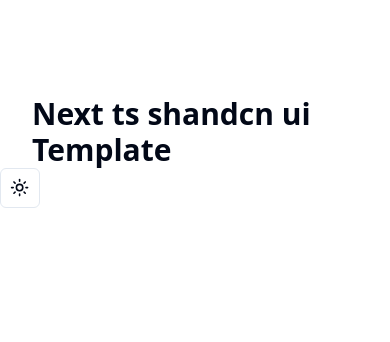
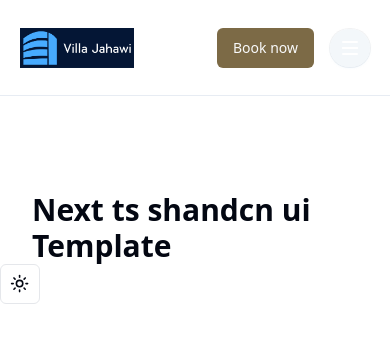
Before and after one commit to mcwachira/Villajahawi-2.0, a Next.js app: page / in a window 390 px wide. Shown: the top 342 px of the page. Built offline with nearby package versions, Linux system fonts and the light colour scheme.

Commit message:
Chore:Created the Navbar

```diff
--- a/package.json
+++ b/package.json
@@ -20,6 +20,7 @@
     "@sanity/vision": "^3.32.0",
     "class-variance-authority": "^0.7.0",
     "clsx": "^2.1.0",
+    "framer-motion": "^11.0.24",
     "lucide-react": "^0.344.0",
     "next": "14.1.1",
     "next-sanity": "^7.1.4",
--- a/src/app/(user)/layout.tsx
+++ b/src/app/(user)/layout.tsx
@@ -4,6 +4,7 @@ import "../globals.css";
 import { Inter as FontSans } from "next/font/google"
 import { cn } from "@/lib/utils";
 import { ThemeProvider } from "@/src/components/theme-provider";
+import Navbar from "@/src/components/ui/Header/Navbar"
 
 
 const fontSans = FontSans({
@@ -34,6 +35,7 @@ export default function RootLayout({
             enableSystem
             disableTransitionOnChange
           >
+             <Navbar/>
    {children}
 
           </ThemeProvider>
--- a/src/app/globals.css
+++ b/src/app/globals.css
@@ -67,52 +67,54 @@
 }
   */
 
+
 @layer base {
   :root {
     --background: 0 0% 100%;
-    --foreground: 222.2 84% 4.9%;
+    --foreground: 224 71.4% 4.1%;
     --card: 0 0% 100%;
-    --card-foreground: 222.2 84% 4.9%;
+    --card-foreground: 224 71.4% 4.1%;
     --popover: 0 0% 100%;
-    --popover-foreground: 222.2 84% 4.9%;
-    --primary: 221.2 83.2% 53.3%;
-    --primary-foreground: 210 40% 98%;
-    --secondary: 210 40% 96.1%;
-    --secondary-foreground: 222.2 47.4% 11.2%;
-    --muted: 210 40% 96.1%;
-    --muted-foreground: 215.4 16.3% 46.9%;
-    --accent: 210 40% 96.1%;
-    --accent-foreground: 222.2 47.4% 11.2%;
+    --popover-foreground: 224 71.4% 4.1%;
+    --primary: 262.1 83.3% 57.8%;
+    --primary-foreground: 210 20% 98%;
+    --secondary: 220 14.3% 95.9%;
+    --secondary-foreground: 220.9 39.3% 11%;
+    --muted: 220 14.3% 95.9%;
+    --muted-foreground: 220 8.9% 46.1%;
+    --accent: 220 14.3% 95.9%;
+    --accent-foreground: 220.9 39.3% 11%;
     --destructive: 0 84.2% 60.2%;
-    --destructive-foreground: 210 40% 98%;
-    --border: 214.3 31.8% 91.4%;
-    --input: 214.3 31.8% 91.4%;
-    --ring: 221.2 83.2% 53.3%;
+    --destructive-foreground: 210 20% 98%;
+    --border: 220 13% 91%;
+    --input: 220 13% 91%;
+    --ring: 262.1 83.3% 57.8%;
     --radius: 0.5rem;
   }
 
   .dark {
-    --background: 222.2 84% 4.9%;
-    --foreground: 210 40% 98%;
-    --card: 222.2 84% 4.9%;
-    --card-foreground: 210 40% 98%;
-    --popover: 222.2 84% 4.9%;
-    --popover-foreground: 210 40% 98%;
-    --primary: 217.2 91.2% 59.8%;
-    --primary-foreground: 222.2 47.4% 11.2%;
-    --secondary: 217.2 32.6% 17.5%;
-    --secondary-foreground: 210 40% 98%;
-    --muted: 217.2 32.6% 17.5%;
-    --muted-foreground: 215 20.2% 65.1%;
-    --accent: 217.2 32.6% 17.5%;
-    --accent-foreground: 210 40% 98%;
+    --background: 224 71.4% 4.1%;
+    --foreground: 210 20% 98%;
+    --card: 224 71.4% 4.1%;
+    --card-foreground: 210 20% 98%;
+    --popover: 224 71.4% 4.1%;
+    --popover-foreground: 210 20% 98%;
+    --primary: 263.4 70% 50.4%;
+    --primary-foreground: 210 20% 98%;
+    --secondary: 215 27.9% 16.9%;
+    --secondary-foreground: 210 20% 98%;
+    --muted: 215 27.9% 16.9%;
+    --muted-foreground: 217.9 10.6% 64.9%;
+    --accent: 215 27.9% 16.9%;
+    --accent-foreground: 210 20% 98%;
     --destructive: 0 62.8% 30.6%;
-    --destructive-foreground: 210 40% 98%;
-    --border: 217.2 32.6% 17.5%;
-    --input: 217.2 32.6% 17.5%;
-    --ring: 224.3 76.3% 48%;
+    --destructive-foreground: 210 20% 98%;
+    --border: 215 27.9% 16.9%;
+    --input: 215 27.9% 16.9%;
+    --ring: 263.4 70% 50.4%;
   }
 }
+
 
 @layer base {
   * {
--- /dev/null
+++ b/src/components/Animate.tsx
@@ -0,0 +1,17 @@
+export const AnimationContainer = {
+  hidden: {
+    opacity: 0,
+  },
+  show: {
+    opacity: 1,
+    transition: {
+      delayChildren: 0.5,
+      staggerChildren: 0.2,
+    },
+  },
+};
+
+export const Item = {
+  hidden: { y: "100%" },
+  show: { y: "0%", transition: { duration: 0.5 } },
+};
--- a/src/components/theme-toggle.tsx
+++ b/src/components/theme-toggle.tsx
@@ -4,7 +4,7 @@ import * as React from "react"
 import { Moon, Sun } from "lucide-react"
 import { useTheme } from "next-themes"
 
-import { Button } from "@/src/components/ui/button"
+import { Button } from "@/src/components/ui/Button"
 import {
   DropdownMenu,
   DropdownMenuContent,
--- /dev/null
+++ b/src/components/ui/Container.tsx
@@ -0,0 +1,19 @@
+"use client";
+import clsx from "clsx";
+import { useTheme } from "next-themes";
+
+function Container({ className, ...props }) {
+
+  return (
+    <div
+      className={clsx(
+        "mx-auto max-w-screen-xl px-5 sm:px-6 lg:px-8",
+        // theme === "light" ? "bg-dark" : "bg-light]",
+        className
+      )}
+      {...props}
+    />
+  );
+}
+
+export default Container;
--- /dev/null
+++ b/src/components/ui/Header/Navbar.tsx
@@ -0,0 +1,253 @@
+"use client";
+import { Fragment, useEffect, useState } from "react";
+import Link from "next/link";
+import Image from "next/image";
+import { usePathname, useRouter } from "next/navigation";
+import clsx from "clsx";
+import { Menu, Popover, Transition, Disclosure } from "@headlessui/react";
+import { useTheme } from "next-themes";
+import { motion } from "framer-motion";
+import Container from "@/src/components/ui/Container";
+import { Button } from "@/src/components/ui/Button"
+import { ThemeToggle } from "@/src/components/theme-toggle"
+import darkLogo from '@/src/assets/images/logos/web/png/color-logo-no-background.png'
+import lightLogo from '@/src/assets/images/logos/web/png/color-logo-background.png'
+
+
+const links = [
+  {
+    label:"Home" , href:'/'
+  },
+  {
+    label:"About" , href:'/about'
+  },
+  {
+    label:"Rooms" , href:'/rooms'
+  },
+  {
+    label:"Blog" , href:'/blog'
+  },
+  {
+    label:"Contact" , href:'/contact'
+  }
+];
+
+const Navbar = () => {
+  const { theme, setTheme } = useTheme();
+  //console.log(theme);
+
+  const pathname = usePathname();
+
+  const [sticky, setSticky] = useState(false);
+
+  const handleStickyNavbar = () => {
+    if (window.scrollY >= 80) {
+      setSticky(true);
+    } else {
+      setSticky(false);
+    }
+  };
+
+  const variants = {
+    open: {
+      transition: { staggerChildren: 0.07, delayChildren: 0.2 },
+    },
+    closed: {
+      transition: { staggerChildren: 0.05, staggerDirection: -1 },
+    },
+  };
+
+  const linkVariants = {
+    open: {
+      y: 0,
+      opacity: 1,
+      transition: {
+        y: { stiffness: 1000, velocity: -100 },
+      },
+    },
+    closed: {
+      y: 50,
+      opacity: 0,
+      transition: {
+        y: { stiffness: 1000 },
+      },
+    },
+  };
+
+  useEffect(() => {
+    window.addEventListener("scroll", handleStickyNavbar);
+  }, []);
+  function MenuIcon({ open }: { open: boolean }) {
+    return (
+      <span className="relative h-3.5 w-4 transform transition duration-500 ease-in-out">
+        <span
+          className={clsx(
+            "absolute block h-0.5 rotate-0 transform rounded-full",
+            "bg-background text-foreground",
+            "opacity-100 transition-all duration-300 ease-in-out group-hover:bg-slate-900",
+            open ? "top-1.5 left-1/2 w-0" : "top-0 left-0 w-full"
+          )}
+        />
+        <span
+          className={clsx(
+            "absolute left-0 top-1.5 block h-0.5 w-full transform rounded-full",
+            "bg-background text-foreground",
+            "opacity-100 transition-all duration-300 ease-in-out group-hover:bg-slate-900",
+            open ? "rotate-45" : "rotate-0"
+          )}
+        />
+        <span
+          className={clsx(
+            "absolute left-0 top-1.5 block h-0.5 w-full transform rounded-full",
+            "bg-background text-foreground",
+            "opacity-100 transition-all duration-300 ease-in-out group-hover:bg-slate-900",
+            open ? "-rotate-45" : "rotate-0"
+          )}
+        />
+        <span
+          className={clsx(
+            "absolute block h-0.5 rotate-0 transform rounded-full",
+            "bg-background text-foreground",
+            "opacity-100 transition-all duration-300 ease-in-out group-hover:bg-slate-900",
+            open ? "top-1.5 left-1/2 w-0" : "left-0 top-3 w-full"
+          )}
+        />
+      </span>
+    );
+  }
+
+  function MobileNav() {
+    return (
+      <Popover>
+        <Popover.Button
+          className="group relative z-50 flex cursor-pointer items-center justify-center rounded-full bg-slate-100/80 p-3 shadow-sm shadow-sky-100/50 ring-1 ring-slate-900/5 transition duration-300 ease-in-out hover:bg-slate-200/60 focus:outline-none xl:hidden  "
+          aria-label="Toggle Navigation"
+        >
+          {({ open }) => <MenuIcon open={open} />}
+        </Popover.Button>
+        <Transition.Root>
+          <Transition.Child
+            as={Fragment}
+            enter="duration-200 ease-out"
+            enterFrom="opacity-0"
+            enterTo="opacity-100"
+            leave="duration-150 ease-in"
+            leaveFrom="opacity-100"
+            leaveTo="opacity-0"
+          >
+            <Popover.Overlay className="fixed inset-0 z-20 bg-slate-900 bg-opacity-50" />
+          </Transition.Child>
+          <Transition.Child
+            as={Fragment}
+            enter="duration-300 ease-out"
+            enterFrom="opacity-0 scale-90"
+            enterTo="opacity-100 scale-100 "
+            leave="duration-200 ease-in"
+            leaveFrom="opacity-100 scale-100 "
+            leaveTo="opacity-0 scale-90"
+          >
+            <Popover.Panel
+              as="div"
+              className={clsx(
+                "absolute inset-x-0 top-full z-30 mt-4 origin-top overflow-hidden rounded-2xl bg-slate-50 px-6 py-7 shadow-xl shadow-sky-100/40 ring-1 ring-slate-900/5",
+                "bg-background text-foreground"
+              )}
+            >
+              <div className="space-y-4">
+                {/* <motion.div
+                  className="flex flex-col space-y-4"
+                  variants={AnimationContainer}
+                > */}
+                {links?.map((link) => (
+                  <Link
+                    key={`${link?.label}-mobile`}
+                    href={link?.href}
+                    className="block text-2xl font-semibold text-slate-700 duration-200 hover:text-slate-900"
+                    // variants={Item}
+                  >
+                    {link.label}
+                  </Link>
+                ))}
+                <ThemeToggle/>
+                {/* </motion.div> */}
+              </div>
+            </Popover.Panel>
+          </Transition.Child>
+        </Transition.Root>
+      </Popover>
+    );
+  }
+
+  // sticky ? "!fixed !z-[9999] !bg-light !bg-opacity-100 shadow-sticky backdrop-blur-sm !transition dark:!bg-[#121212] dark:!bg-opacity-20":""
+  return (
+    <header
+      className={clsx(
+        "h-24 border-b  w-full  border-slate-200/80 ",
+        sticky ? "!fixed !z-[9999]  shadow-sticky backdrop-blur-sm" : ""
+      )}
+    >
+      {/* absolute */}
+      <Container className="flex h-full w-full items-center">
+        <nav className="relative z-50 flex w-full items-center justify-between">
+          <div className="flex shrink-0 items-center">
+            <Link
+              href="/"
+              aria-label="Home"
+              className="flex flex-shrink-0 items-center"
+            >
+              {theme === "dark" ? (
+                <Image
+                  src={darkLogo}
+                  alt="dark mode logo"
+
+                  className="h-10 w-auto sm:h-12 md:hidden lg:block lg:h-14"
+                />
+              ) : (
+                <Image
+                  src={lightLogo}
+                  alt="light mode logo"
+
+                  className="h-10 w-auto sm:h-12 md:hidden lg:block lg:h-14"
+                />
+              )}
+
+              {/* <Image
+                        src={logoIcon}
+                        alt=""
+                        className="hidden h-8 w-auto md:block lg:hidden"
+                      /> */}
+            </Link>
+          </div>
+          <div className="hidden items-center lg:flex md:space-x-6 lg:space-x-8">
+            {links?.map((link) => (
+              <Link
+                key={`${link.label}-desktop`}
+                href={link?.href}
+                className={clsx(
+                  'relative duration-200 text-lg after:absolute after:left-1/2 after:-bottom-2.5 after:h-0.5 after:w-4 after:-translate-x-1/2 after:rounded-full after:bg-slate-900 after:opacity-0 after:content-[""]',
+                  pathname === link.href
+                    ? "font-semibold bg-background text-foreground after:opacity-100"
+                    : "font-medium text-slate-700 hover:text-foreground hover:after:opacity-25"
+                )}
+              >
+                {link.label}
+              </Link>
+            ))}
+
+            <ThemeToggle/>
+          </div>
+          <div className="flex items-center">
+            <Button href="#" className='bg-[#7c6a46] '>
+              Book now
+            </Button>
+            <div className="ml-4 lg:hidden">
+              <MobileNav />
+            </div>
+          </div>
+        </nav>
+      </Container>
+    </header>
+);
+};
+
+export default Navbar;
```
Also changed, not shown: src/components/ui/Button.tsx (renamed from src/components/ui/button.tsx), 1 other file (tests, documents, lock files or other folders).
